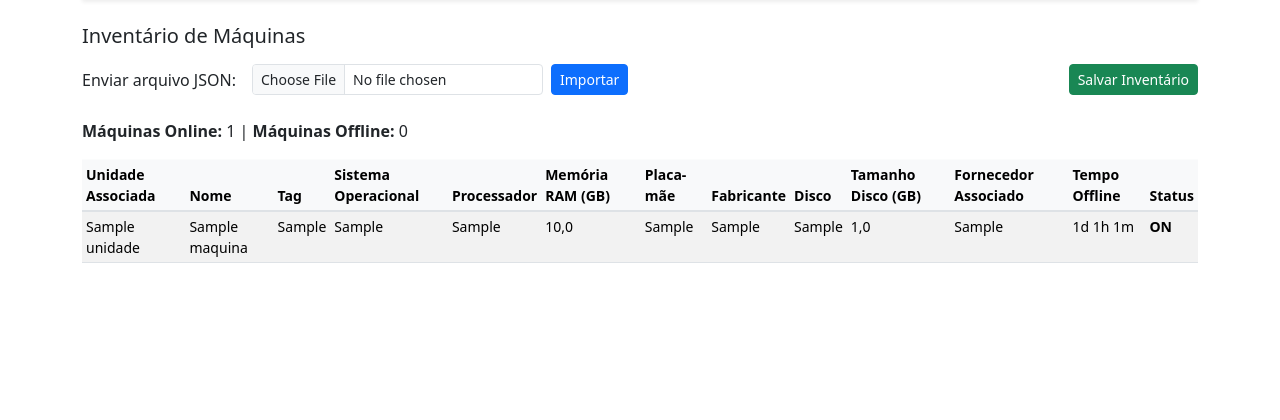
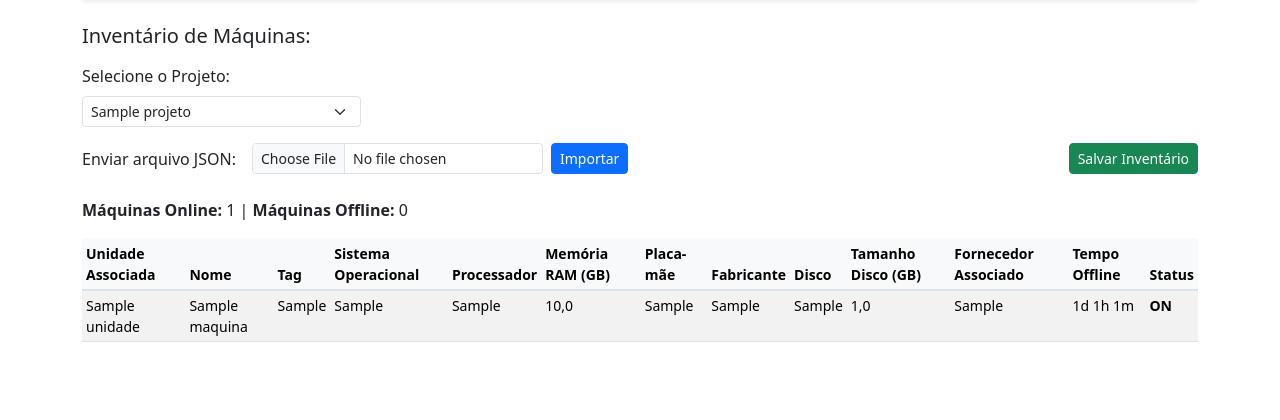
Before and after one commit to gleisonmedeiros/controlesuprimentos, a Django app: page /controlesupri/inventario/ in a window 1280 px wide. Shown: the part 80-500 px from the top of the page. Run offline with Django 5.2, Linux system fonts and the light colour scheme; a user stored in the database is signed in; tables that the repository leaves empty hold one stand-in row (values such as "Sample post"); some libraries are stand-ins or nearby versions.

Commit message:
correção de bug ao importar

```diff
--- a/controlesuprimentos/cltsupri/models.py
+++ b/controlesuprimentos/cltsupri/models.py
@@ -13,7 +13,7 @@ class Projeto(models.Model):
 
 
 class Unidade(models.Model):
-    nome = models.CharField(max_length=100, unique=True)
+    nome = models.CharField(max_length=100)
     projeto = models.ForeignKey(Projeto, on_delete=models.CASCADE, related_name='unidades')
 
     def __str__(self):
--- a/controlesuprimentos/cltsupri/templates/inventario.html
+++ b/controlesuprimentos/cltsupri/templates/inventario.html
@@ -1,20 +1,34 @@
 {% extends 'index.html' %}
 
 {% block content %}
-<h5 class="mb-3">Inventário de Máquinas</h2>
+<h5 class="mb-3">Inventário de Máquinas: </h5>
+
+<!-- Select único de projeto -->
+<div class="mb-3">
+    <label for="projeto" class="form-label">Selecione o Projeto:</label>
+    <select id="projeto" class="form-select form-select-sm w-25">
+      {% for projeto in projetos %}
+      <option value="{{ projeto.id }}" {% if forloop.first %}selected{% endif %}>
+        {{ projeto.nome }}
+      </option>
+      {% endfor %}
+    </select>
+</div>
 
 <div class="d-flex justify-content-between align-items-center mb-4">
   <!-- Form importar -->
   <form method="post" enctype="multipart/form-data" class="d-flex align-items-center gap-2">
     {% csrf_token %}
+    <input type="hidden" name="projeto_id" id="projeto_importar_hidden">
     <label for="arquivo" class="form-label me-2 mb-0">Enviar arquivo JSON:</label>
     <input type="file" name="arquivo" accept=".json" required class="form-control form-control-sm w-auto">
     <button type="submit" class="btn btn-primary btn-sm">Importar</button>
   </form>
 
   <!-- Form salvar -->
-  <form method="post">
+  <form method="post" class="d-flex align-items-center gap-2">
     {% csrf_token %}
+    <input type="hidden" name="projeto_id" id="projeto_salvar_hidden">
     <textarea name="maquinas_json" hidden>{{ maquinas_json }}</textarea>
     <button type="submit" name="salvar" class="btn btn-success btn-sm">Salvar Inventário</button>
   </form>
@@ -80,4 +94,14 @@
   </ul>
   {% endif %}
 {% endif %}
+
+<!-- Script para enviar o projeto selecionado para ambos os forms -->
+<script>
+  document.querySelectorAll('form').forEach(form => {
+    form.addEventListener('submit', () => {
+      const selectedProjeto = document.getElementById('projeto').value;
+      form.querySelector('input[name="projeto_id"]').value = selectedProjeto;
+    });
+  });
+</script>
 {% endblock %}
--- a/controlesuprimentos/cltsupri/views.py
+++ b/controlesuprimentos/cltsupri/views.py
@@ -515,10 +515,12 @@ def calcular_tempo_desde_timestamp(timestamp_ms):
 
 @login_required(login_url='login')
 def inventario(request):
+    projetos = Projeto.objects.all()
     ON = 0
     OFF = 0
     lista_nomes_maquinas_offline = []
     maquinas = []
+
 
     if request.method == "POST":
         if request.FILES.get("arquivo"):
@@ -585,16 +587,22 @@ def inventario(request):
 
                     tempo_off = calcular_tempo_desde_timestamp(timestamp_ms)
 
-                    associacao = None
-                    for i in range(len(nome_maquina), 0, -1):
-                        prefixo = nome_maquina[:i]
-                        associacao = UnidadeAssociacao.objects.filter(prefixo_nome=prefixo).first()
-                        if associacao:
-                            break
+                    projeto_id = request.POST.get("projeto_id")
+                    projeto = Projeto.objects.filter(id=projeto_id).first()
 
-                    unidade_associada = associacao.unidade if associacao else None
+
+                    request.session['projeto_id'] = projeto_id
+
+                    print(f' >>>> {projeto}')
+
+
+                    unidade_associada, _ = Unidade.objects.get_or_create(
+                        projeto=projeto,
+                        nome="-",
+                    )
 
                     maquinas.append({
+                        "unidade_associada": unidade_associada.nome,
                         "nome": nome_maquina,
                         "tag": tag,
                         "sistema_operacional": sistema_operacional,
@@ -608,7 +616,6 @@ def inventario(request):
                         "tempo_off_horas": tempo_off['horas'],
                         "tempo_off_minutos": tempo_off['minutos'],
                         "status": status,
-                        "unidade_associada": unidade_associada.nome if unidade_associada else "",
                         "fornecedor_associado": fornecedor_associado,
                     })
 
@@ -619,6 +626,7 @@ def inventario(request):
                     "off": OFF,
                     "lista_off": lista_nomes_maquinas_offline,
                     "maquinas_json": json.dumps(maquinas),
+                    "projetos": projetos,
                 })
 
             except json.JSONDecodeError:
@@ -632,6 +640,7 @@ def inventario(request):
             maquinas_para_salvar = json.loads(maquinas_json)
 
             for m in maquinas_para_salvar:
+                '''
                 associacao = None
                 for i in range(len(m["nome"]), 0, -1):
                     prefixo = m["nome"][:i]
@@ -639,10 +648,20 @@ def inventario(request):
                     if associacao:
                         break
                 unidade_associada = associacao.unidade if associacao else None
+                '''
+
+                projeto_id = request.session.get('projeto_id')
+                projeto = Projeto.objects.filter(id=projeto_id).first()
+
+                unidade_associada = Unidade.objects.filter(
+                    projeto=projeto,
+                    nome="-",
+                ).first()
 
                 Maquina.objects.update_or_create(
                     nome=m["nome"],
                     defaults={
+                        "unidade_associada": unidade_associada.nome,
                         "tag": m["tag"],
                         "sistema_operacional": m["sistema_operacional"],
                         "processador": m["processador"],
@@ -667,6 +686,7 @@ def inventario(request):
                 "off": len([m for m in maquinas_para_salvar if m["status"] == "OFF"]),
                 "lista_off": [m["nome"] for m in maquinas_para_salvar if m["status"] == "OFF"],
                 "maquinas_json": maquinas_json,
+                "projetos": projetos,
             })
 
     # GET - mostrar dados já salvos
@@ -697,6 +717,7 @@ def inventario(request):
         "off": maquinas_db.filter(status="OFF").count(),
         "lista_off": maquinas_db.filter(status="OFF").values_list("nome", flat=True),
         "maquinas_json": json.dumps(maquinas),
+        "projetos":projetos,
     })
 
 @login_required(login_url='login')
@@ -883,39 +904,63 @@ def maquinas_equipamentos_por_unidade(request):
     else:
         unidades = Unidade.objects.order_by('nome')
 
-    # Base queryset
-    maquinas = Maquina.objects.all()
-    equipamentos = Equipamento.objects.all()
+    # --- Base QuerySets ---
+    maquinas_qs = Maquina.objects.select_related('unidade_associada').all()
+    equipamentos_qs = Equipamento.objects.select_related('unidade').all()
 
-    # Aplicando filtros
+    # --- Aplicando filtros diretamente no queryset ---
     if projeto_id:
-        maquinas = maquinas.filter(unidade_associada__projeto_id=projeto_id)
-        equipamentos = equipamentos.filter(unidade__projeto_id=projeto_id)
+        maquinas_qs = maquinas_qs.filter(unidade_associada__projeto_id=projeto_id)
+        equipamentos_qs = equipamentos_qs.filter(unidade__projeto_id=projeto_id)
     if unidade_id:
-        maquinas = maquinas.filter(unidade_associada_id=unidade_id)
-        equipamentos = equipamentos.filter(unidade_id=unidade_id)
+        maquinas_qs = maquinas_qs.filter(unidade_associada_id=unidade_id)
+        equipamentos_qs = equipamentos_qs.filter(unidade_id=unidade_id)
     if status_maquina:
-        maquinas = maquinas.filter(status=status_maquina)
+        maquinas_qs = maquinas_qs.filter(status=status_maquina)
     if fornecedor_associado:
-        maquinas = maquinas.filter(fornecedor_associado=fornecedor_associado)
+        maquinas_qs = maquinas_qs.filter(fornecedor_associado=fornecedor_associado)
     if tipo_equipamento:
-        equipamentos = equipamentos.filter(nome=tipo_equipamento)
+        equipamentos_qs = equipamentos_qs.filter(nome=tipo_equipamento)
     if tempo_off_min:
         try:
             tempo_off_min_val = int(tempo_off_min)
-            maquinas = maquinas.filter(tempo_off_dias__gte=tempo_off_min_val)
+            maquinas_qs = maquinas_qs.filter(tempo_off_dias__gte=tempo_off_min_val)
         except ValueError:
             pass
 
+    # --- Pré-carrega associações de máquinas ---
+    associacoes = list(UnidadeAssociacao.objects.select_related('unidade').all())
+    associacoes_dict = {a.prefixo_nome: a.unidade for a in associacoes}
+
+    # --- Atualiza máquinas em memória ---
+    maquinas = list(maquinas_qs)  # converte após filtros
+    maquinas_para_atualizar = []
+    for m in maquinas:
+        unidade_encontrada = None
+        for i in range(len(m.nome), 0, -1):
+            prefixo = m.nome[:i]
+            if prefixo in associacoes_dict:
+                unidade_encontrada = associacoes_dict[prefixo]
+                break
+        if unidade_encontrada and m.unidade_associada != unidade_encontrada:
+            m.unidade_associada = unidade_encontrada
+            maquinas_para_atualizar.append(m)
+
+    # Atualiza todas de uma vez
+    if maquinas_para_atualizar:
+        Maquina.objects.bulk_update(maquinas_para_atualizar, ['unidade_associada'])
+
     # Ordenação e atributos extras
-    maquinas = list(maquinas.order_by('unidade_associada__nome', 'nome'))
+    maquinas.sort(key=lambda x: (x.unidade_associada.nome if x.unidade_associada else '', x.nome))
     for m in maquinas:
         m.unidade_associada_display = m.unidade_associada or ''
         m.memoria_total_display = f"{int(m.memoria_total)},0" if m.memoria_total and m.memoria_total >= 1 else '-'
         m.fornecedor_associado_display = m.fornecedor_associado if m.fornecedor_associado else '-'
 
-    equipamentos = equipamentos.order_by('unidade__nome', 'nome')
+    # Equipamentos filtrados e ordenados
+    equipamentos = list(equipamentos_qs.order_by('unidade__nome', 'nome'))
 
+    # Fornecedores
     fornecedores = (
         Maquina.objects
         .exclude(fornecedor_associado__isnull=True)
@@ -940,6 +985,7 @@ def maquinas_equipamentos_por_unidade(request):
             'fornecedor_associado': fornecedor_associado or '',
         }
     })
+
 
 @login_required(login_url='login')
 def exportar_maquinas_excel(request):
```
